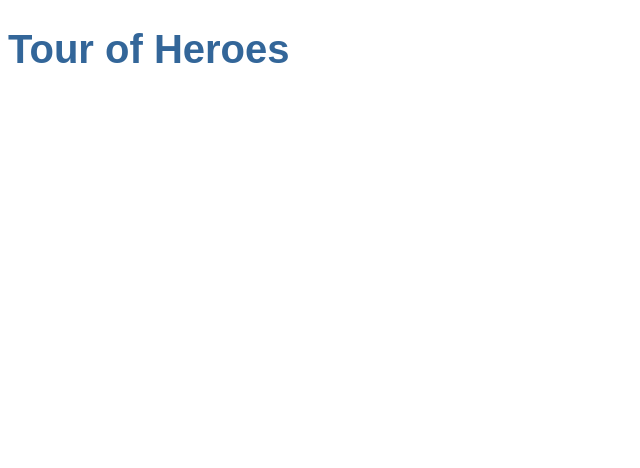
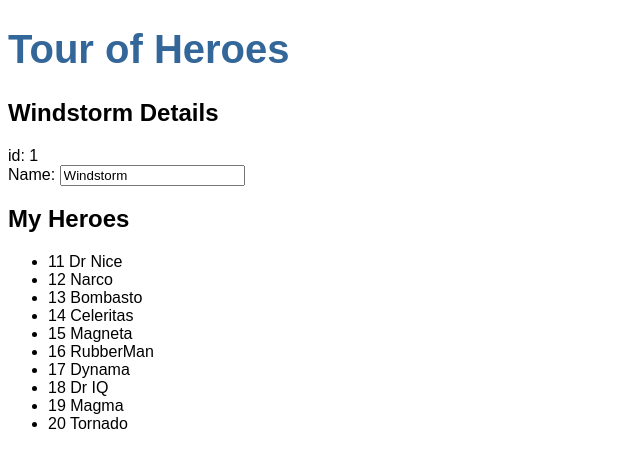
Before and after one commit to arsh-uppal/angular7FirstProject, an Angular app: page / in a window 1280 px wide. Shown: the top 468 px of the page, without its empty margins (0-640 px from the left). Built offline with nearby package versions, Linux system fonts and the light colour scheme.

Commit message:
Chapter 2 Part 1

```diff
--- a/src/app/app.component.html
+++ b/src/app/app.component.html
@@ -1 +1,2 @@
 <h1>{{title}}</h1>
+<app-heroes></app-heroes>
--- a/src/app/app.module.ts
+++ b/src/app/app.module.ts
@@ -4,6 +4,7 @@
 import { AppRoutingModule } from './app-routing.module';
 import { AppComponent } from './app.component';
 import { HeroesComponent } from './heroes/heroes.component';
+import { FormsModule } from '@angular/forms';
 
 @NgModule({
   declarations: [
@@ -12,7 +13,8 @@
   ],
   imports: [
     BrowserModule,
-    AppRoutingModule
+    AppRoutingModule,
+    FormsModule
   ],
   providers: [],
   bootstrap: [AppComponent]
--- /dev/null
+++ b/src/app/hero.ts
@@ -0,0 +1,4 @@
+export class Hero {
+    id: number;
+    name: String;
+}
--- a/src/app/heroes/heroes.component.html
+++ b/src/app/heroes/heroes.component.html
@@ -1 +1,15 @@
-<p>heroes works!</p>
+<h2>{{hero.name}} Details</h2>
+<div><span>id: </span>{{hero.id}}</div>
+<div>
+    <label>
+        Name:
+        <input placeholder="name" [(ngModel)]="hero.name">
+    </label>
+</div>
+
+<h2>My Heroes</h2>
+<ul>
+    <li *ngFor="let hero of heroes">
+        <span>{{hero.id}}</span> {{hero.name}}
+    </li>
+</ul>
--- a/src/app/heroes/heroes.component.ts
+++ b/src/app/heroes/heroes.component.ts
@@ -1,5 +1,7 @@
 import { Component, OnInit } from '@angular/core';
-
+import { FormsModule } from '@angular/forms';
+import {Hero} from '../hero';
+import {HEROES} from '../mock-heroes';
 @Component({
   selector: 'app-heroes',
   templateUrl: './heroes.component.html',
@@ -8,8 +10,13 @@
 export class HeroesComponent implements OnInit {
 
   constructor() { }
+  hero:Hero= {
+    id:1,
+    name: 'Windstorm'
+  };
+  heroes = HEROES;
+  ngOnInit() {
 
-  ngOnInit() {
   }
 
 }
--- /dev/null
+++ b/src/app/mock-heroes.ts
@@ -0,0 +1,14 @@
+import {Hero} from './hero';
+
+export const HEROES:Hero[] = [
+  { id: 11, name: 'Dr Nice' },
+  { id: 12, name: 'Narco' },
+  { id: 13, name: 'Bombasto' },
+  { id: 14, name: 'Celeritas' },
+  { id: 15, name: 'Magneta' },
+  { id: 16, name: 'RubberMan' },
+  { id: 17, name: 'Dynama' },
+  { id: 18, name: 'Dr IQ' },
+  { id: 19, name: 'Magma' },
+  { id: 20, name: 'Tornado' }
+];
```
